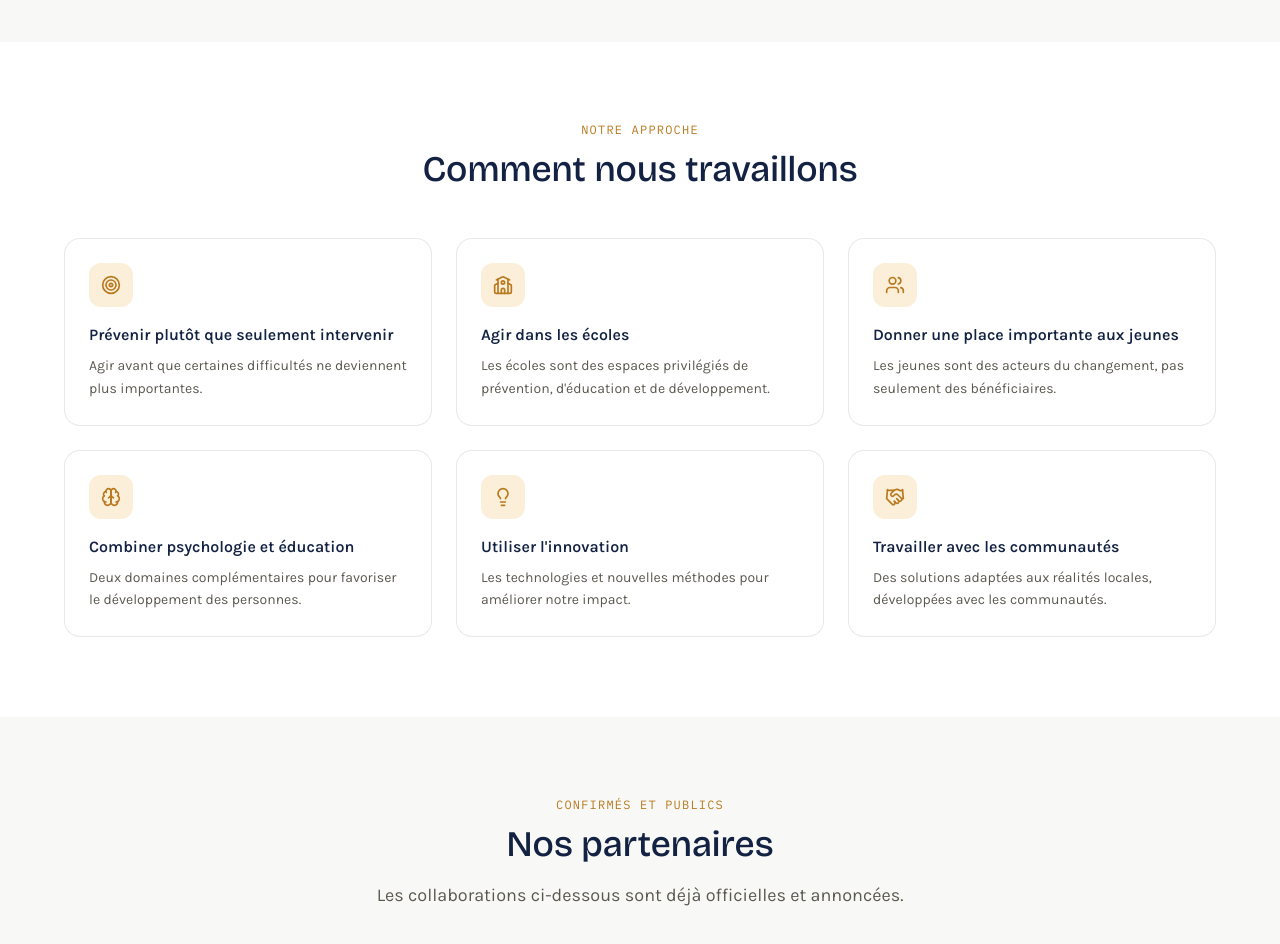
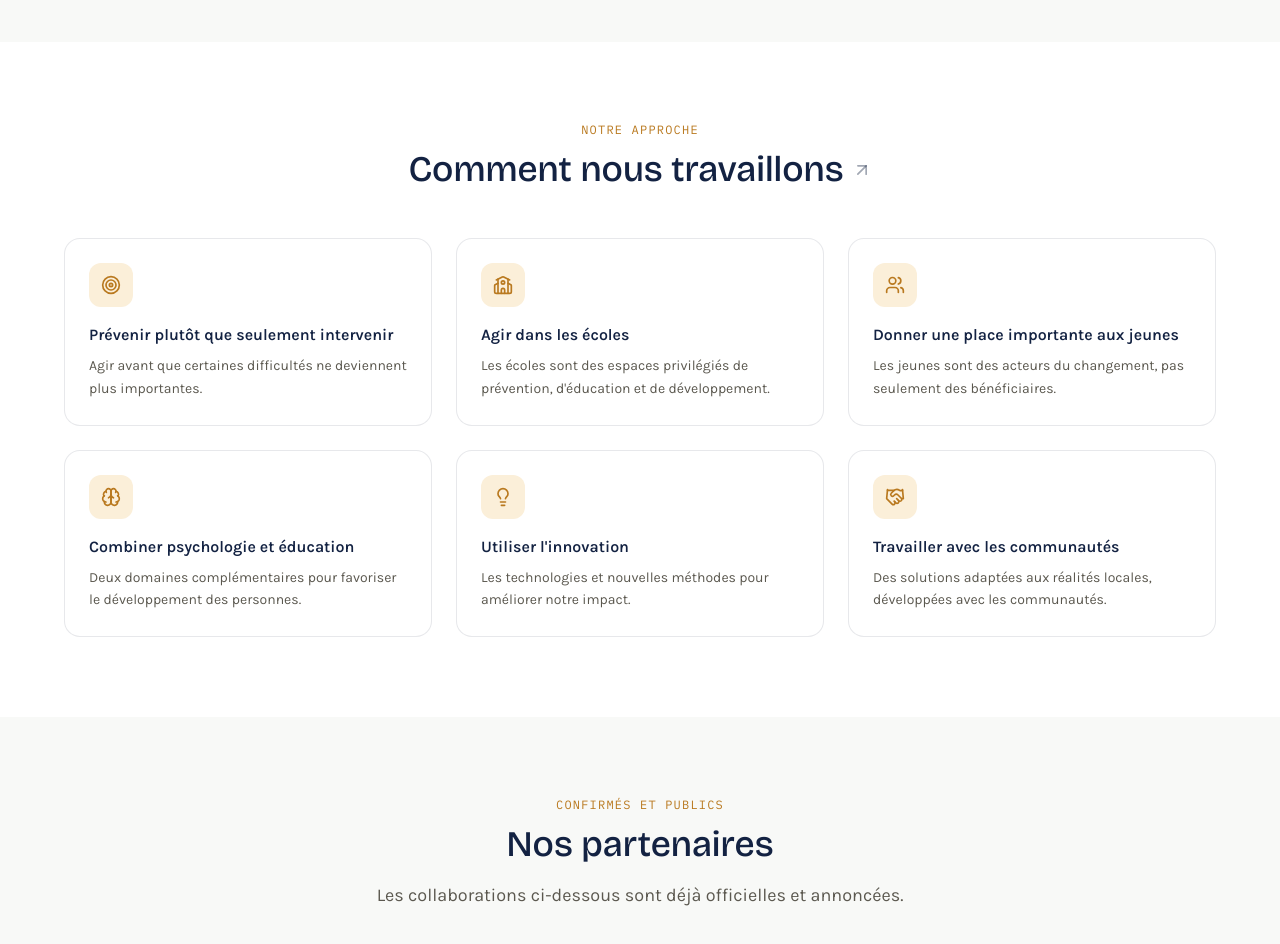
Before and after one commit to stanleymazile/Educa-Psy, a React (Vite) app: page /a-propos in a window 1280 px wide. Shown: the part 2380-3324 px from the top of the page. Built offline with nearby package versions, Linux system fonts and the light colour scheme.

Commit message:
Update SectionHeader.jsx

```diff
--- a/src/components/SectionHeader.jsx
+++ b/src/components/SectionHeader.jsx
@@ -1,4 +1,14 @@
-export default function SectionHeader({ eyebrow, title, desc, light = false }) {
+import { Link } from "react-router-dom";
+import { ArrowUpRight } from "lucide-react";
+
+/**
+ * En-tête de section. Si `to` est fourni, le titre devient un lien "en savoir
+ * plus" vers une page dédiée (répond à l'exigence : tous les titres mènent à
+ * plus d'informations).
+ */
+export default function SectionHeader({ eyebrow, title, desc, light = false, to }) {
+  const titleClass = `font-display text-3xl sm:text-4xl font-medium ${light ? "text-white" : "text-navy"}`;
+
   return (
     <div className="max-w-2xl mx-auto text-center mb-12">
       {eyebrow && (
@@ -6,7 +16,14 @@ export default function SectionHeader({ eyebrow, title, desc, light = false }) {
           {eyebrow}
         </span>
       )}
-      <h2 className={`font-display text-3xl sm:text-4xl font-medium ${light ? "text-white" : "text-navy"}`}>{title}</h2>
+      {to ? (
+        <Link to={to} className="group inline-flex items-center gap-2 hover:opacity-75 transition-opacity">
+          <h2 className={titleClass}>{title}</h2>
+          <ArrowUpRight className={`w-5 h-5 flex-shrink-0 ${light ? "text-white/60" : "text-navy/40"}`} />
+        </Link>
+      ) : (
+        <h2 className={titleClass}>{title}</h2>
+      )}
       {desc && <p className={`text-lg mt-4 ${light ? "text-white/75" : "text-ink-soft"}`}>{desc}</p>}
     </div>
   );
```
